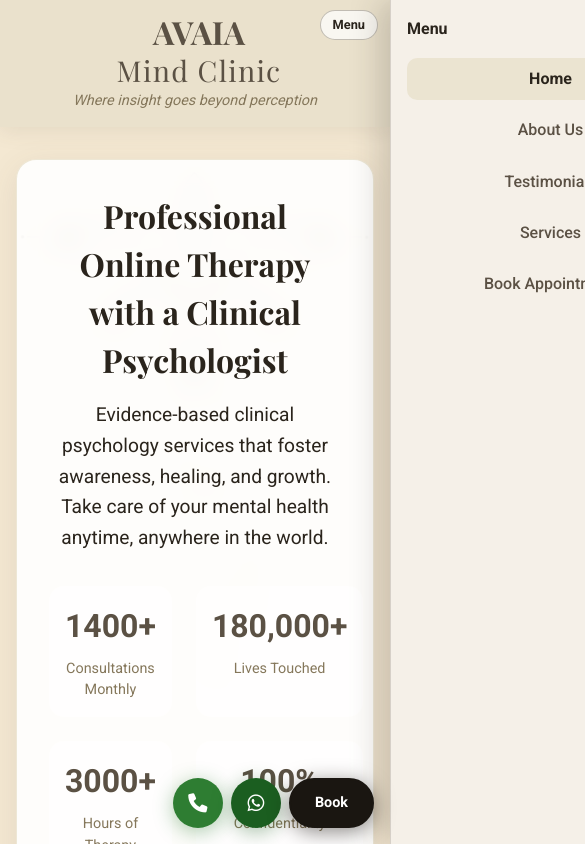
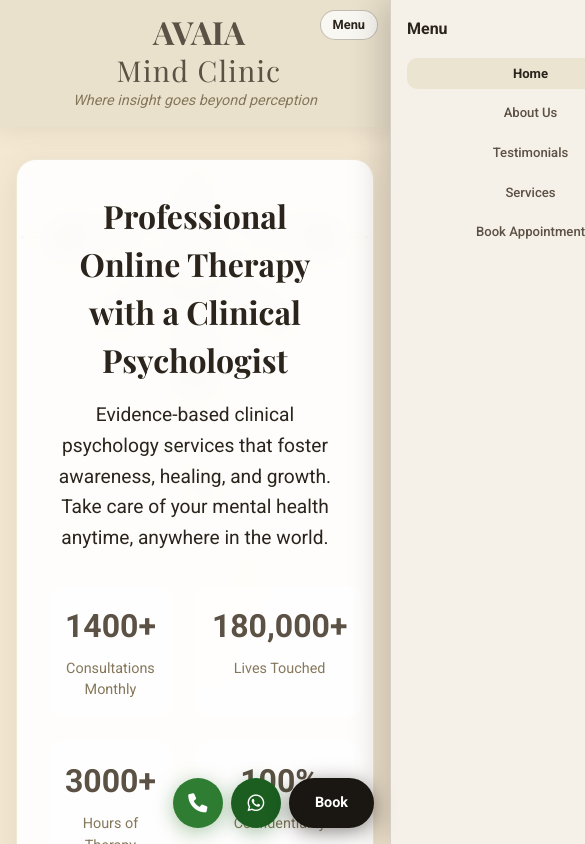
Before and after one commit to RutujaSonwane/Mind-Clinic, a Next.js app: page / in a window 390 px wide. Shown: the top 844 px of the page, 585 px wide, since content can reach past the window. Built offline with nearby package versions, Linux system fonts and the light colour scheme.

Commit message:
update nav a

```diff
--- a/app/globals.css
+++ b/app/globals.css
@@ -713,7 +713,7 @@ footer {
     top: 0;
     right: 0;
     height: 100vh;
-    width: min(85vw, 320px);
+    width: min(72vw, 280px);
     background: rgba(245, 240, 233, 0.98);
     backdrop-filter: blur(10px);
     border-left: 1px solid rgba(91, 81, 68, 0.2);
@@ -752,10 +752,12 @@ footer {
   }
 
   .mobile-sidebar-nav a {
+    font-size: 0.82rem;
     color: #5b5144;
     text-decoration: none;
     font-weight: 500;
-    padding: 0.55rem 0.75rem;
+    padding: 0.45rem 0.6rem;
+    line-height: 1.2;
     border-radius: 10px;
     transition: background 0.2s ease, color 0.2s ease;
   }
```
